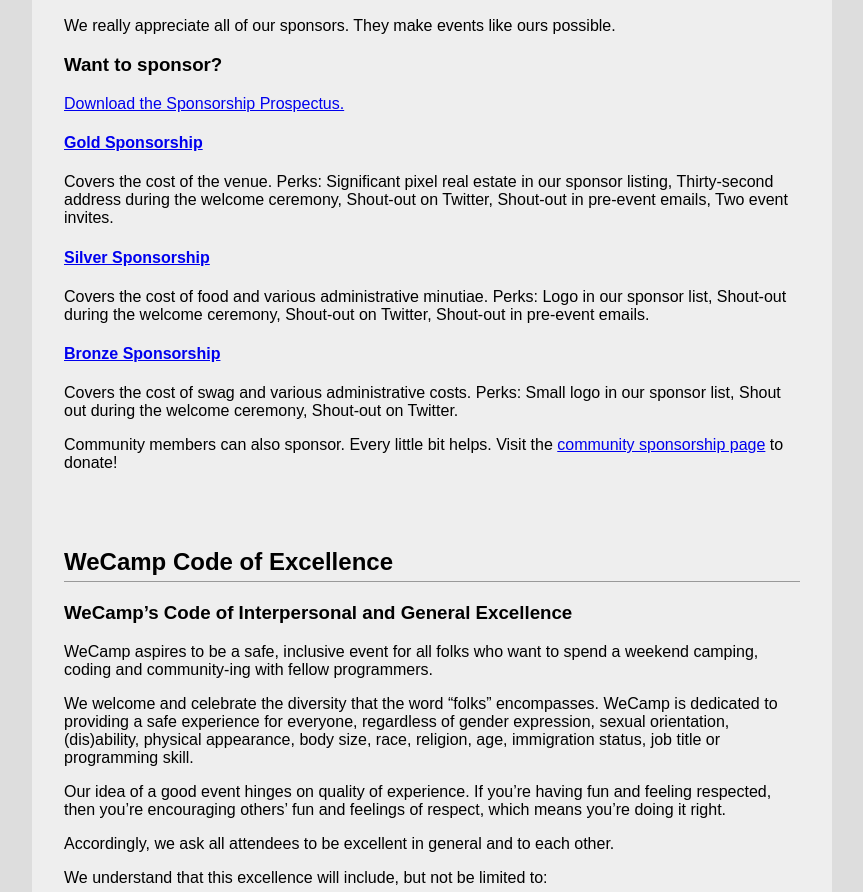
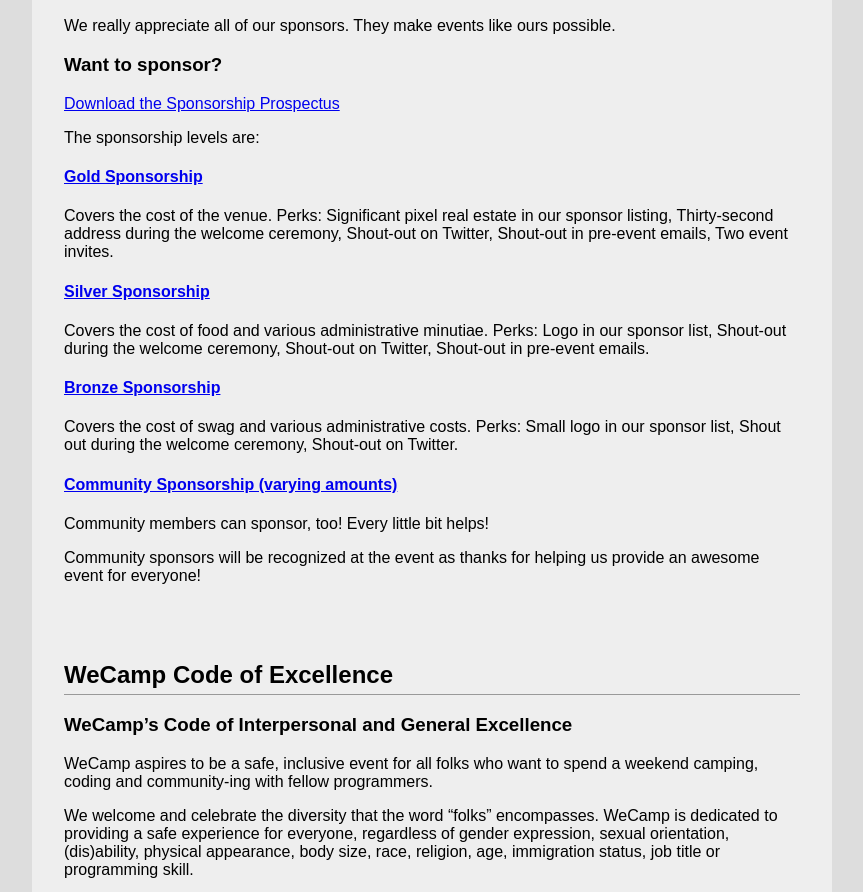
Before and after one commit to we-camp/we-camp.github.io, a plain HTML site: page index.html in a window 1280 px wide. Shown: the part 2123-3015 px from the top of the page, without its empty margins (208-1071 px from the left). Drawn offline with Linux system fonts and the light colour scheme.

Commit message:
Touch up sponsorship stuff

```diff
--- a/index.html
+++ b/index.html
@@ -114,9 +114,11 @@
       <h3>Want to sponsor?</h3>
       <p>
         <a href="files/WeCampSponsorshipProspectus.pdf" download>
-          Download the Sponsorship Prospectus.
+          Download the Sponsorship Prospectus
         </a>
       </p>
+
+      <p>The sponsorship levels are:</p>
       <h4><a href="https://festi-groots.herokuapp.com/sponsor/58">Gold Sponsorship</a></h4>
       <p>
         Covers the cost of the venue.  Perks:  Significant pixel real estate in our sponsor listing, Thirty-second address during the welcome ceremony, Shout-out on Twitter, Shout-out in pre-event emails, Two event invites.
@@ -131,9 +133,16 @@
       <p>
         Covers the cost of swag and various administrative costs.  Perks:  Small logo in our sponsor list, Shout out during the welcome ceremony, Shout-out on Twitter.
       </p>
+
+      <h4>
+        <a href="https://festi-groots.herokuapp.com/store?fest_code=wec2017">Community Sponsorship (varying amounts)</a>
+      </h4>
       <p>
-        Community members can also sponsor. Every little bit helps. Visit the
-        <a href="https://festi-groots.herokuapp.com/store?fest_code=wec2017">community sponsorship page</a> to donate!
+        Community members can sponsor, too! Every little bit helps!
+      </p>
+      <p>
+        Community sponsors will be recognized at the event as thanks for helping
+        us provide an awesome event for everyone!
       </p>
     </section>
 
```
